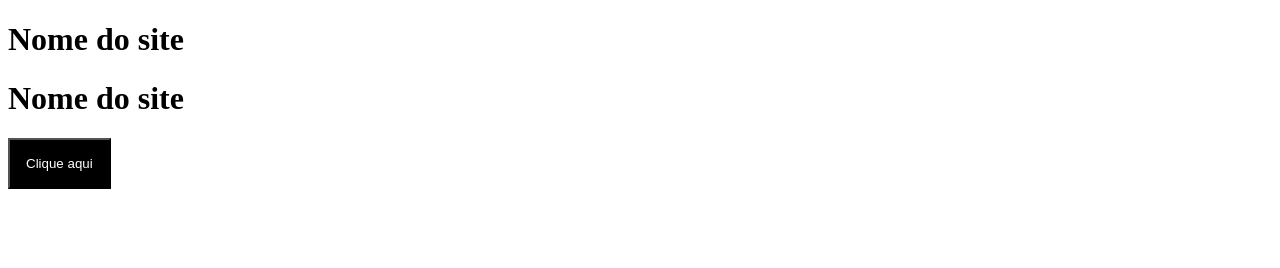
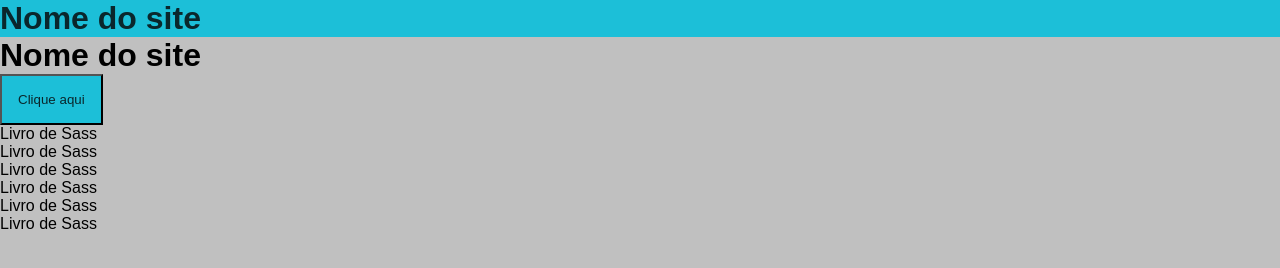
Before and after one commit to CaioCroccia22/sass-project, a website: page index.html in a window 1280 px wide. Drawn offline with Linux system fonts and the light colour scheme.

Commit message:
feat: Utilized modular color variables for styling consistency

```diff
--- a/index.html
+++ b/index.html
@@ -14,5 +14,15 @@
         <h1>Nome do site</h1>
     </div>
     <button>Clique aqui</button>
+    <div class="produtos">
+        <ul>
+            <li class="a">Livro de Sass</li>
+            <li class="a">Livro de Sass</li>
+            <li class="a">Livro de Sass</li>
+            <li class="a">Livro de Sass</li>
+            <li class="a">Livro de Sass</li>
+            <li class="a">Livro de Sass</li>
+        </ul>
+    </div>
 </body>
 </html>
--- /dev/null
+++ b/source/config/cores.scss
@@ -0,0 +1,3 @@
+$corPrincipal: #1cbfd8;
+$corSecundaria: #0a272c;
+$corDeFundo: #c0c0c0
--- /dev/null
+++ b/source/config/reset.scss
@@ -0,0 +1,6 @@
+* {
+    padding: 0;
+    margin: 0;
+    box-sizing: border-box;
+    font-family: sans-serif;
+}
--- a/source/main.scss
+++ b/source/main.scss
@@ -1,30 +1,33 @@
+//Importação Modulos
+@use 'config/reset';
+@use 'config/cores';
+
 // Criação de variável
-$corPrincipal: #fff;
-$corTexto: #000000;
-
+// $corPrincipal: #fff;
+// $corTexto: #000000;
 
 // Seletores
 body{
-    background-color: $corPrincipal;
+    background-color: cores.$corDeFundo;
 }
 
 header{
-    background-color: $corPrincipal;
+    background-color: cores.$corPrincipal;
 
     // Elemento pertence ao pai
     h1{
-        color: $corTexto;
+        color: cores.$corSecundaria;
     }
 }
 
 button{
     padding: 16px;
-    background-color: $corTexto;
-    color: $corPrincipal;
+    background-color: cores.$corPrincipal;
+    color: cores.$corSecundaria;
 
     // Hover effect
     &:hover{
-        background-color: yellow;
+        background-color: rgb(150, 63, 201);
     }
 }
 
```
Also changed, not shown: build/main.css, 1 other file.
